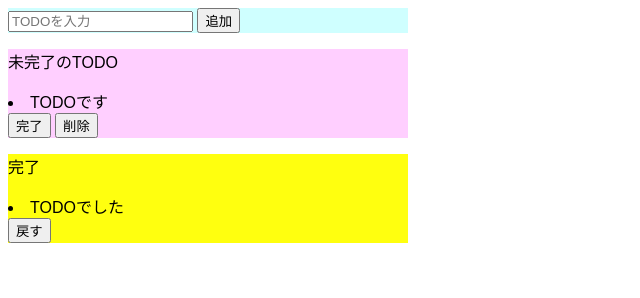
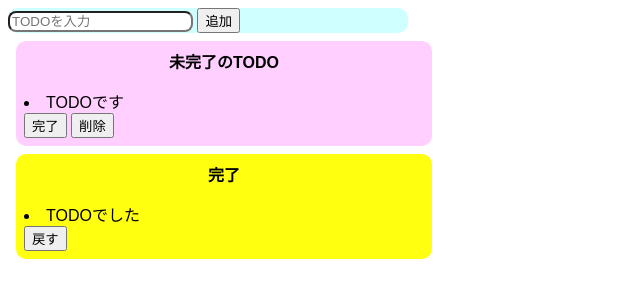
Before and after one commit to tenko02/test_codesandbox2, a website built with Parcel: page index.html in a window 1280 px wide. Shown: the whole page, without its empty margins (0-640 px from the left). Built offline with nearby package versions, Linux system fonts and the light colour scheme.

Commit message:
initial commit

```diff
--- a/index.html
+++ b/index.html
@@ -12,13 +12,13 @@
       <button>追加</button>
     </div>
     <div class="incomplate-area">
-      <p>未完了のTODO</p>
+      <p class="title">未完了のTODO</p>
       <li>TODOです</li>
       <button>完了</button>
       <button>削除</button>
     </div>
     <div class="complate-area">
-      <p>完了</p>
+      <p class="title">完了</p>
       <li>TODOでした</li>
       <button>戻す</button>
     </div>
--- a/src/styles.css
+++ b/src/styles.css
@@ -1,15 +1,30 @@
 body {
   font-family: sans-serif;
+}
+input {
+  border-radius: 8px;
 }
 .input-area {
   background-color: #cfffff;
   width: 400px;
+  border-radius: 10px;
 }
 .incomplate-area {
   background-color: #ffcfff;
   width: 400px;
+  padding: 8px;
+  margin: 8px;
+  border-radius: 10px;
 }
 .complate-area {
   background-color: #ffff0f;
   width: 400px;
+  padding: 8px;
+  margin: 8px;
+  border-radius: 10px;
 }
+.title {
+  text-align: center;
+  font-weight: bold;
+  margin-top: 0px;
+}
```
